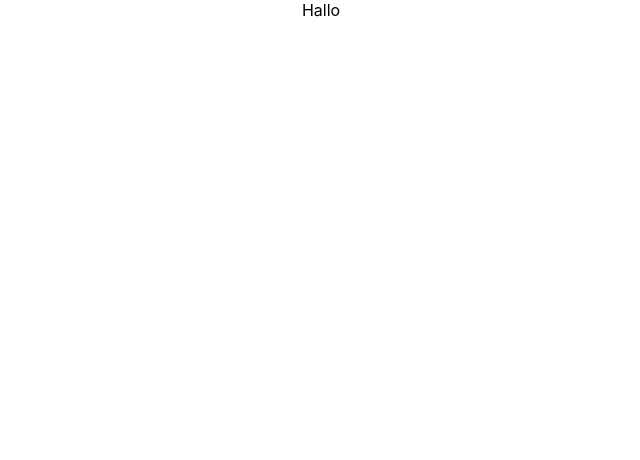
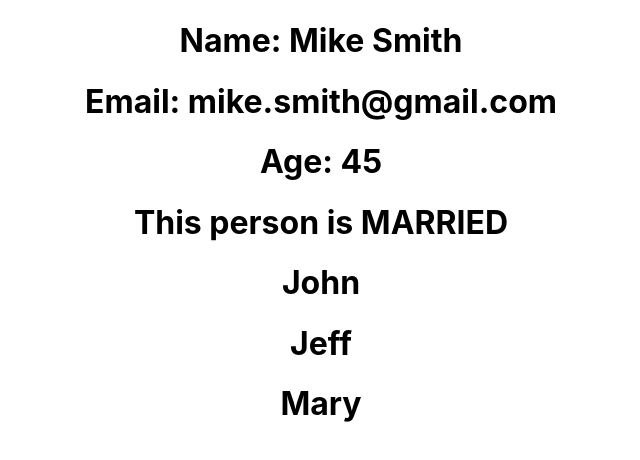
Before and after one commit to AhmedElyacoubiForJ/typescriptdemo, a React (Create React App) app: page / in a window 1280 px wide. Shown: the top 460 px of the page, without its empty margins (319-959 px from the left). Built offline with nearby package versions, Linux system fonts and the light colour scheme; the HTML template or start-up script is replaced by a standard one.

Commit message:
person component  w. typescript

```diff
--- a/src/App.tsx
+++ b/src/App.tsx
@@ -1,10 +1,16 @@
-import React from 'react';
-import './App.css';
+import "./App.css";
+import Person from "./components/Person";
 
 function App() {
   return (
     <div className="App">
-      Hallo
+      <Person
+        name="Mike Smith"
+        email="mike.smith@gmail.com"
+        age={45}
+        isMarried={true}
+        friends={["John", "Jeff", "Mary"]}
+      />
     </div>
   );
 }
--- /dev/null
+++ b/src/components/Person.tsx
@@ -0,0 +1,23 @@
+interface Props {
+    name: string,
+    email: string,
+    age: number,
+    isMarried: boolean,
+    friends: Array<string> // string[]
+}
+
+const Person = (props : Props) => {
+  return (
+    <div>
+      <h1>Name: {props.name}</h1>
+      <h1>Email: {props.email}</h1>
+      <h1>Age: {props.age}</h1>
+      <h1>This person {props.isMarried ? 'is' : 'is not'} MARRIED</h1>
+      {props.friends.map( (friend : string) => (
+        <h1 key={friend}>{friend}</h1>
+      ))}
+    </div>
+  )
+}
+
+export default Person
```
